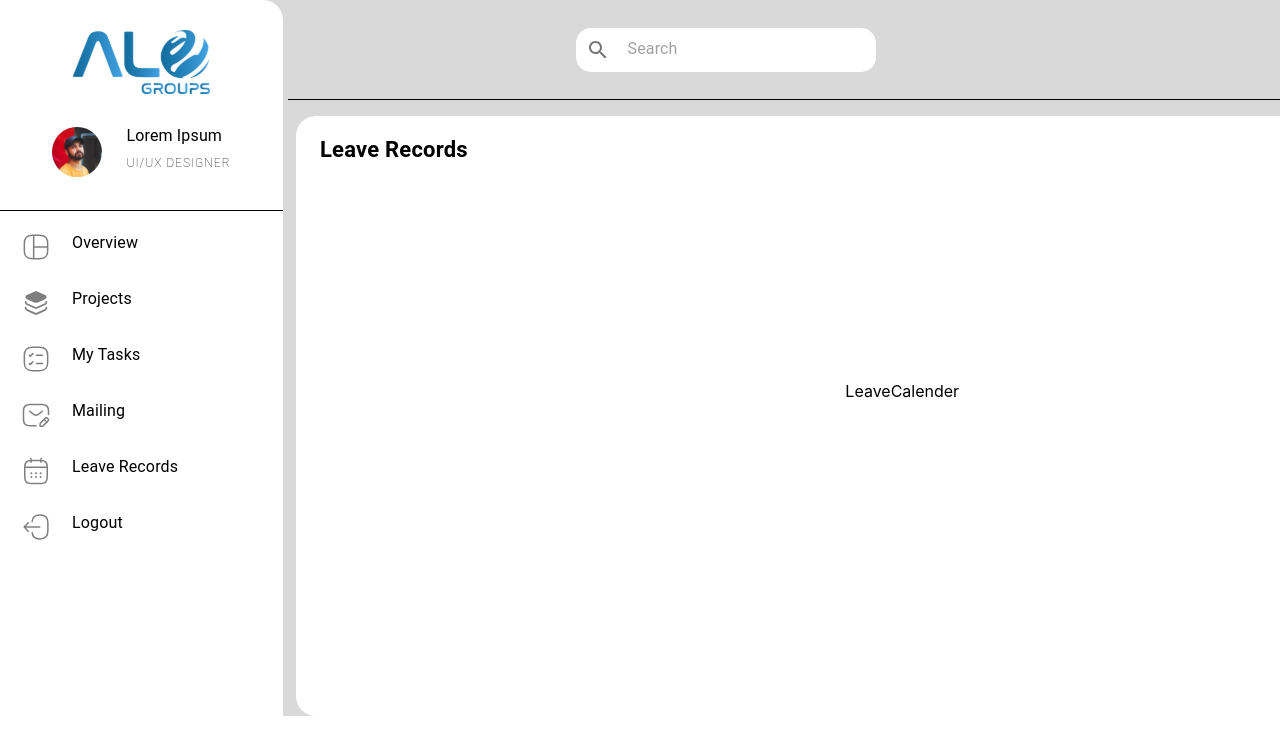
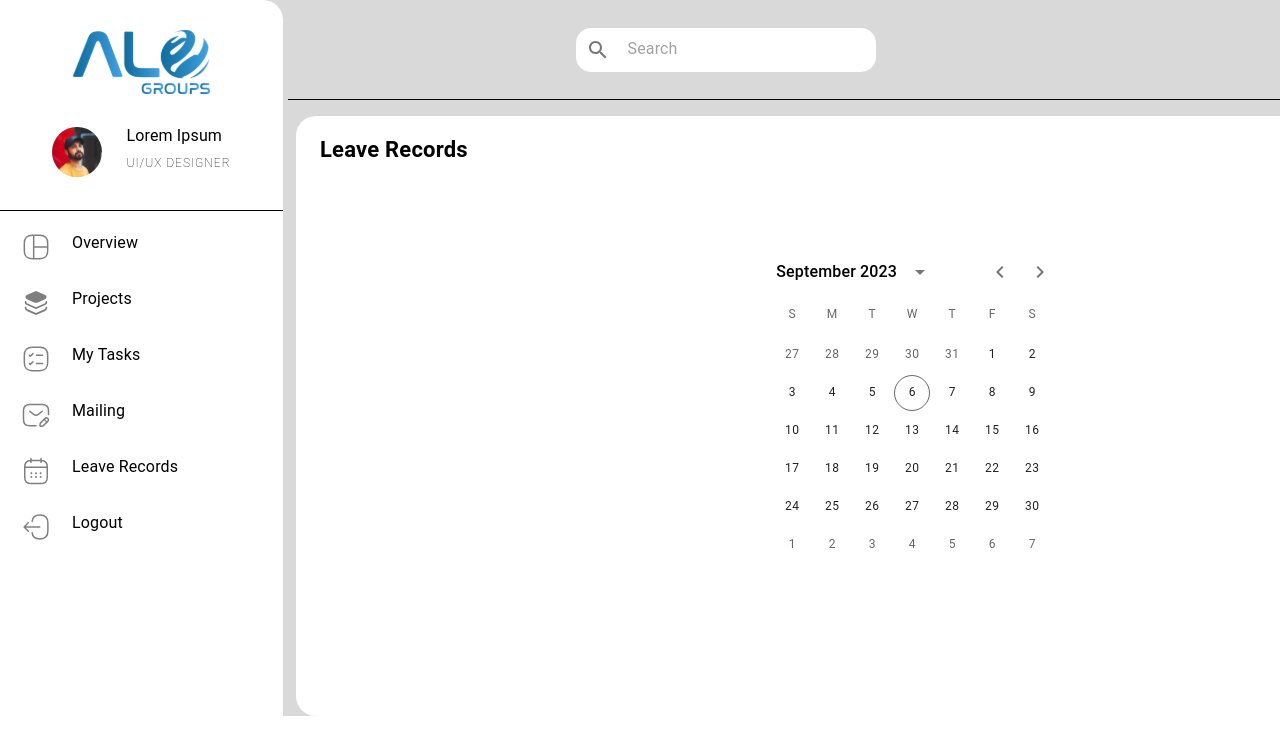
Before and after one commit to adharsh2000/alo_group, a React (Create React App) app: page /leaverecords in a window 1280 px wide. Shown: the top 754 px of the page. Built offline with nearby package versions, Linux system fonts and the light colour scheme.

Commit message:
temp calender added

```diff
--- a/src/Components/UserComponents/LeaveCalender.jsx
+++ b/src/Components/UserComponents/LeaveCalender.jsx
@@ -28,12 +28,28 @@
 //   );
 // }
 
-import React from 'react'
+// import React from 'react'
 
-const LeaveCalender = () => {
+// const LeaveCalender = () => {
+//   return (
+//     <div>LeaveCalender</div>
+//   )
+// }
+
+// export default LeaveCalender
+
+import React from "react";
+import { AdapterDayjs } from "@mui/x-date-pickers/AdapterDayjs";
+import { LocalizationProvider } from "@mui/x-date-pickers/LocalizationProvider";
+import { DateCalendar } from "@mui/x-date-pickers/DateCalendar";
+import { Box } from "@mui/material";
+
+export default function LeaveCalender() {
   return (
-    <div>LeaveCalender</div>
-  )
+    <LocalizationProvider dateAdapter={AdapterDayjs} >
+      <Box width={300} height={300}>
+        <DateCalendar showDaysOutsideCurrentMonth fixedWeekNumber={6} />
+      </Box>
+    </LocalizationProvider>
+  );
 }
-
-export default LeaveCalender
```
